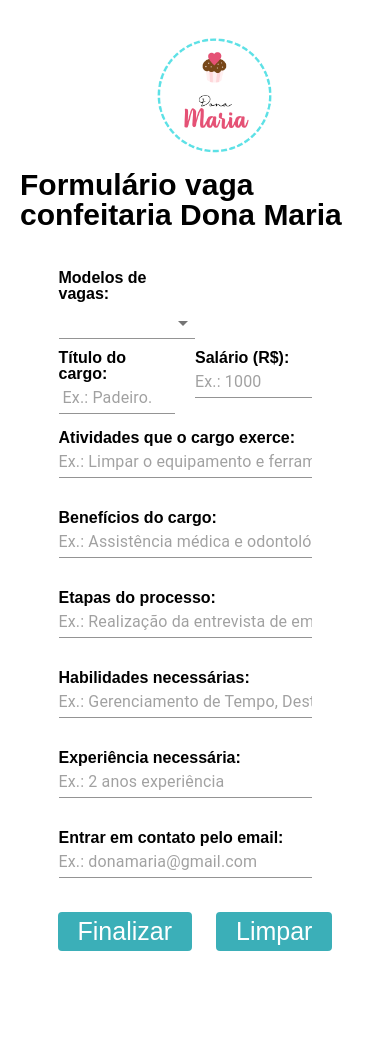
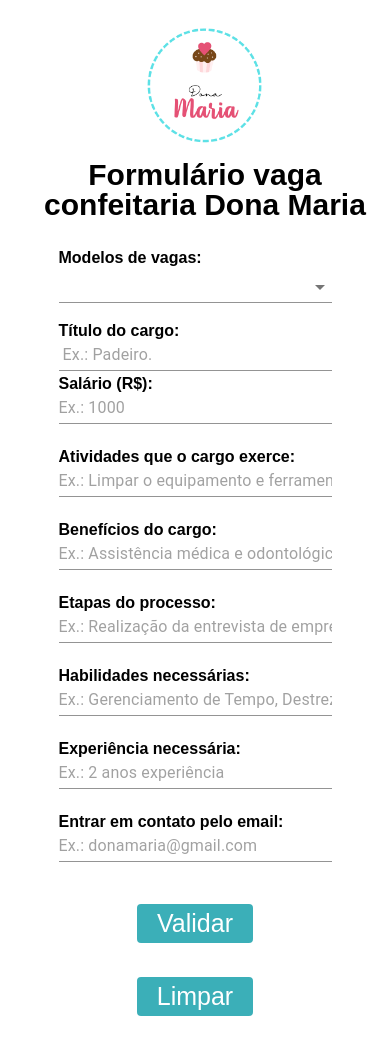
Before and after one commit to vsmedeiros/desafio-front-obuc, a React (Create React App) app: page / in a window 390 px wide. Shown: the top 1048 px of the page. Before the commit the page ends 958 px from the top, so only its background shows below. Built offline with nearby package versions, Linux system fonts and the light colour scheme; what @react-pdf/renderer would draw is missing.

Commit message:
Responsivity and pdfviewer adjust

```diff
--- a/package.json
+++ b/package.json
@@ -5,6 +5,7 @@
   "homepage": "https://vsmedeiros.github.io/desafio-front-obuc/",
   "private": true,
   "dependencies": {
+    "@fortawesome/fontawesome-svg-core": "^6.2.0",
     "@material-ui/core": "^4.12.4",
     "@react-pdf/renderer": "^3.0.0",
     "@testing-library/jest-dom": "^5.14.1",
@@ -33,7 +34,7 @@
     "test": "react-scripts test",
     "eject": "react-scripts eject",
     "predeploy": "npm run build",
-    "deploy": "gh-pages -b develop -d build"
+    "deploy": "gh-pages -b features -d build"
   },
   "eslintConfig": {
     "extends": [
--- a/src/components/FormComponent.tsx
+++ b/src/components/FormComponent.tsx
@@ -1,4 +1,4 @@
-import React, { useState} from "react";
+import React, { useState } from "react";
 import styles from "../styles/Form.module.css";
 import { Formik, Form, Field } from "formik";
 import * as Yup from "yup";
@@ -10,7 +10,8 @@ import { Select, TextField, MenuItem } from "@material-ui/core";
 const reqMessage = "Preencha esse campo!";
 const schema = Yup.object().shape({
   position: Yup.string().trim().required(reqMessage),
-  salary: Yup.string().trim()
+  salary: Yup.string()
+    .trim()
     .matches(/^[0-9]+$/, "Digitar somente números!")
     .required(reqMessage)
     .test(
@@ -23,7 +24,8 @@ const schema = Yup.object().shape({
   step: Yup.string().trim().required(reqMessage),
   skill: Yup.string().trim().required(reqMessage),
   experience: Yup.string().trim().required(reqMessage),
-  contact: Yup.string().trim()
+  contact: Yup.string()
+    .trim()
     .email("O contato deve estar no formato de email!")
     .required(reqMessage),
 });
@@ -48,20 +50,13 @@ export default function FormComponent() {
   const toggleModal = () => {
     setModal(!modal);
   };
-  if(modal) {
-    document.body.classList.add(styles.active_modal)
+  if (modal) {
+    document.body.classList.add(styles.active_modal);
   } else {
-    document.body.classList.remove(styles.active_modal)
+    document.body.classList.remove(styles.active_modal);
   }
   return (
     <div className={styles.form}>
-      {isSubmitting ? (
-        <PDFViewer className={styles.pdfviewer}>
-          <PdfFile {...jobInfo} />
-        </PDFViewer>
-      ) : (
-        <></>
-      )}
       <Formik
         enableReinitialize={true}
         validateOnChange={false}
@@ -70,11 +65,10 @@ export default function FormComponent() {
         initialValues={jobInfo || initialValues}
         onSubmit={(data) => {
           setJobInfo({ ...data });
-          console.log(JSON.stringify(data));
           setIsSubmitting(true);
         }}
       >
-        {({ errors, handleChange, handleBlur}) => (
+        {({ errors, handleChange, handleBlur }) => (
           <Form
             onChange={(e: any) => {
               handleChange(e);
@@ -92,22 +86,12 @@ export default function FormComponent() {
                   type="select"
                   as={Select}
                   className={styles.form_input}
-                  onSelect={(e: any) => {
-                    console.log("isTouched")
+                  onChange={(e: any) => {
                     const job = localStorage.getItem(e.target.value);
-                    setJobInfo({})
+                    setJobInfo({});
                     setJobInfo(JSON.parse(job ? job : ""));
                     handleChange(e);
                   }}
-
-                  onChange={(e: any) => {
-                    console.log("isTouched")
-                    const job = localStorage.getItem(e.target.value);
-                    setJobInfo({})
-                    setJobInfo(JSON.parse(job ? job : ""));
-                    handleChange(e);
-                  }}
-
                 >
                   <MenuItem value="">Escolha um template</MenuItem>
                   {Object.keys(localStorage).map((item) => {
@@ -262,14 +246,10 @@ export default function FormComponent() {
               </div>
             </div>
             <div className={styles.btn_wrapper}>
-              <button
-                className={styles.btn + " " + styles.btn_validate}
-                type="submit"
-              ></button>
-              {isSubmitting && (<button
-                className={styles.btn}
-                type="submit" onClick={() => { toggleModal() }}
-              >Salvar modelo</button>)}
+              <button className={styles.btn} type="submit">
+                Validar
+              </button>
+
               <button
                 type="reset"
                 onClick={() => window.location.reload()}
@@ -277,10 +257,6 @@ export default function FormComponent() {
               >
                 Limpar
               </button>
-            </div>
-          </Form>
-        )}
-      </Formik>
               {isSubmitting && (
                 <PDFDownloadLink
                   document={<PdfFile {...jobInfo} />}
@@ -288,20 +264,60 @@ export default function FormComponent() {
                 >
                   {({ loading }) =>
                     loading ? (
-              <button className={styles.btn}>Carregando documento...</button>
+                      <button className={styles.btn}>
+                        Carregando documento...
+                      </button>
                     ) : (
                       <button className={styles.btn}>Baixar</button>
                     )
                   }
                 </PDFDownloadLink>
               )}
+              {isSubmitting && (
+                <button
+                  className={styles.btn}
+                  type="submit"
+                  onClick={() => {
+                    toggleModal();
+                  }}
+                >
+                  Salvar
+                </button>
+              )}
+            </div>
+          </Form>
+        )}
+      </Formik>
+      <div className={styles.btn_wrapper}></div>
+      {isSubmitting && window.innerWidth > 790 ? (
+        <PDFViewer className={styles.pdfviewer}>
+          <PdfFile {...jobInfo} />
+        </PDFViewer>
+      ) : (
+        <></>
+      )}
       {modal && (
         <div className={styles.modal}>
           <div className={styles.overlay}>
             <div className={styles.modal_content}>
               <h2>Deseja salvar esse modelo?</h2>
-              <button className={styles.btn_modal} onClick={() => { save(jobInfo); toggleModal() }}>SIM</button>
-              <button className={styles.btn_modal_no} onClick={()=>{toggleModal()}}>NÃO</button>
+              <button
+                className={styles.btn_modal}
+                onClick={() => {
+                  save(jobInfo);
+                  toggleModal();
+                }}
+              >
+                SIM
+              </button>
+              <button
+                className={styles.btn_modal_no}
+                onClick={() => {
+                  toggleModal();
+                }}
+              >
+                NÃO
+              </button>
             </div>
           </div>
         </div>
--- a/src/styles/Form.module.css
+++ b/src/styles/Form.module.css
@@ -1,4 +1,4 @@
-.form{
+.form {
   font-family: Arial, Helvetica, sans-serif;
   display: flex;
   flex-direction: column;
@@ -6,45 +6,46 @@
   align-items: center;
 }
 
-.form_row{
+.form_row {
   width: 70vw;
   display: flex;
   justify-content: space-between;
   margin: 20px;
   height: 60px;
 }
-.form_group{
+.form_group {
   display: flex;
   flex-direction: column;
   width: 100%;
   margin-right: 20px;
 }
-.btn_wrapper{
+.btn_wrapper {
   display: flex;
   justify-content: center;
   align-items: center;
+  margin: 5px;
 }
-.form_input{
+.form_input {
   margin-top: 5px;
 }
-.form_input_select{
+.form_input_select {
   display: flex;
   flex-direction: column;
   width: 50%;
   margin-right: 20px;
 }
-.input_label{
+.input_label {
   font-weight: bold;
 }
-.error_message{
+.error_message {
   margin-top: 5px;
   color: red;
-    opacity: .8;
+  opacity: 0.8;
 }
 .btn {
   font-size: 25px;
   border-radius: 6px;
-    background-color:rgb(59, 175, 184);
+  background-color: rgb(59, 175, 184);
   color: white;
   border: 2px solid;
   padding: 5px 20px 5px 20px;
@@ -55,20 +56,13 @@
   transform: scale(1.1);
 }
 
-.pdfviewer{
-    width: 100vw;
+.pdfviewer {
+  width: 50vw;
   height: 1200px;
 }
-.btn_validate:before{
-    content:'Visualizar PDF'
-}
-@media (max-width: 1025px) {
-    .btn_validate:before{
-        content:'Finalizar'
-    }
- }
 
- .modal, .overlay {
+.modal,
+.overlay {
   width: 100vw;
   height: 100vh;
   top: 0;
@@ -79,7 +73,7 @@
 }
 
 .overlay {
-    background: rgba(49,49,49,0.8);
+  background: rgba(49, 49, 49, 0.8);
 }
 .modal_content {
   position: absolute;
@@ -119,13 +113,41 @@
   border-radius: 5px;
   transition-duration: 0.4s;
 }
-.btn_modal_no:hover{
+.btn_modal_no:hover {
   opacity: 0.6;
 }
-.btn_modal:hover{
+.btn_modal:hover {
   opacity: 0.6;
 }
 
 body.active_modal {
   overflow-y: hidden;
 }
+
+/* Small devices (tablets, 768px and up) */
+@media (max-width: 768px) {
+  .form_input_select {
+    width: 100%;
+  }
+
+  .btn {
+    margin: 15px;
+  }
+  .form_row{
+    flex-direction: column;
+    height: auto;
+  }
+  .form_group{
+    padding-bottom: 5px;
+  }
+  .btn_wrapper {
+    flex-direction: column;}
+}
+
+/* Medium devices (desktops, 992px and up) */
+@media (min-width: 992px) {
+}
+
+/* Large devices (large desktops, 1200px and up) */
+@media (min-width: 1200px) {
+}
--- a/src/styles/Header.module.css
+++ b/src/styles/Header.module.css
@@ -4,7 +4,8 @@
     flex-direction: column;
     justify-content: center;
     align-items: center;
-    padding: 20px;
+    padding: 10px;
+    text-align: center;
 }
 .header_logo {
     width: 150px;
@@ -15,3 +16,15 @@
     font-weight: bold;
     font-family: Arial, Helvetica, sans-serif;
 }
+
+/* Small devices (tablets, 768px and up) */
+@media (min-width: 768px) {
+}
+
+/* Medium devices (desktops, 992px and up) */
+@media (min-width: 992px) {
+}
+
+/* Large devices (large desktops, 1200px and up) */
+@media (min-width: 1200px) {
+}
```
Also changed, not shown: 1 other file (tests, documents, lock files or other folders). Lines whose indentation alone changed are shown as unchanged.
